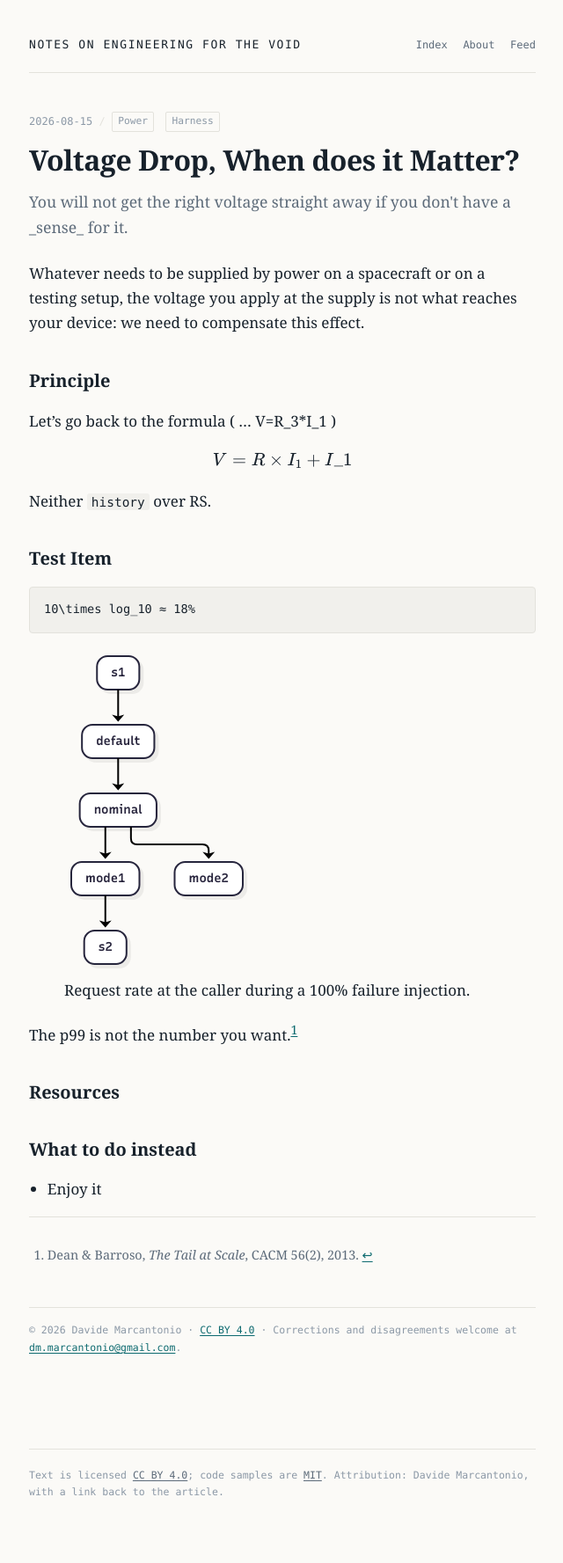
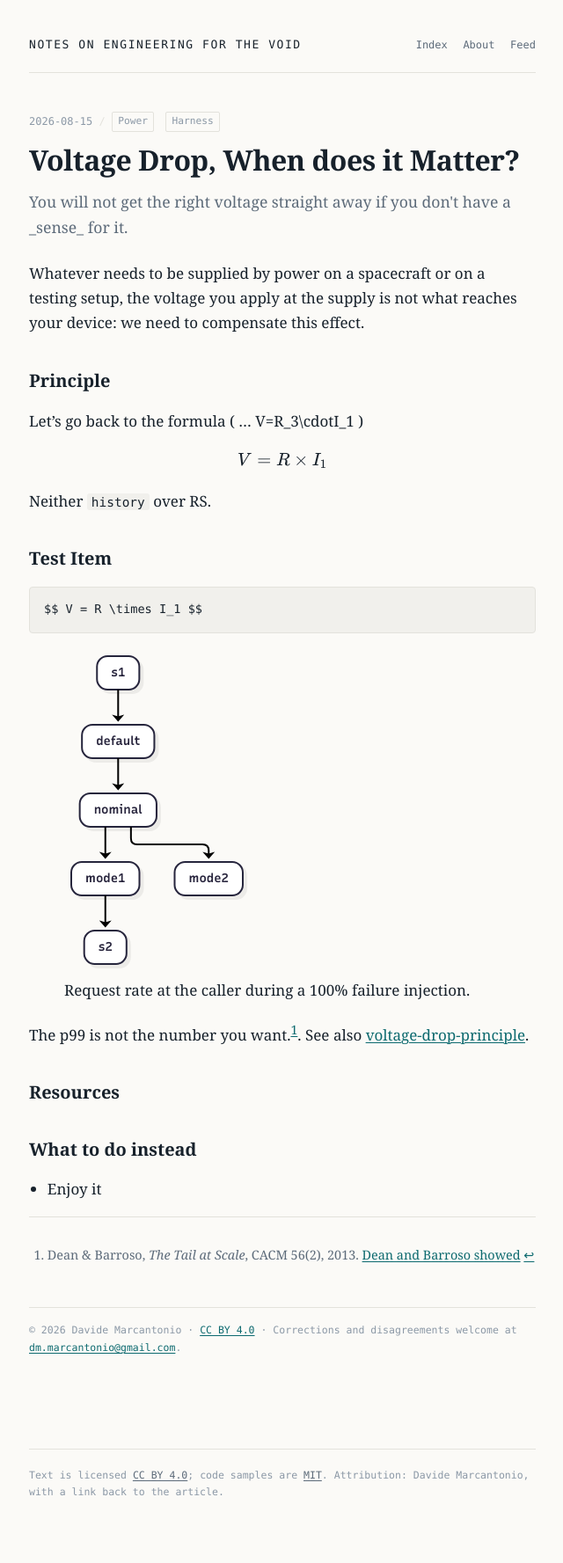
Before and after one commit to davidemarcantonio/unrequested-space-opinions, a Jekyll site: the page built from _unlisted/voltage-drop-rj398hf.md, in a window 1280 px wide. Shown: the whole page at 88% size, without its empty margins (319-959 px from the left). Built offline with Jekyll 4.4.1, drawn with Linux system fonts in a browser that asks for light colours.

Commit message:
Try cross reference and math box

````diff
--- a/_unlisted/voltage-drop-rj398hf.md
+++ b/_unlisted/voltage-drop-rj398hf.md
@@ -9,27 +9,27 @@ math: true
 Whatever needs to be supplied by power on a spacecraft or on a testing setup, the voltage you apply at the supply is not what reaches your device: we need to compensate this effect.
 
 ## Principle
-{: #voltagedropprinciple }
+{: #voltage-drop-principle }
 
-Let's go back to the formula \( ... V=R\_3*I\_1 \)
+Let's go back to the formula \( ... V=R_3\cdotI_1 \)
 
-$$ V = R \times I_1 + I\_1 $$
+$$ V = R \times I_1 $$
 
 Neither `history` over RS.
 
 ## Test Item
 
 ```
-10\times log_10 ≈ 18%
+$$ V = R \times I_1 $$
 ```
 
 {% include figure.html svg="retry-storm.svg" caption="Request rate at the caller during a 100% failure injection." %}
 
-The p99 is not the number you want.[^tail]
+The p99 is not the number you want.[^tail]. See also [voltage-drop-principle](#voltage-drop-principle).
 
 ## Resources
 
-[^tail]: Dean & Barroso, *The Tail at Scale*, CACM 56(2), 2013.
+[^tail]: Dean & Barroso, *The Tail at Scale*, CACM 56(2), 2013. [Dean and Barroso showed](https://en.wikipedia.org/wiki/File:Apollo_Spacecraft_diagram.jpg)
 
 ## What to do instead
 
````
